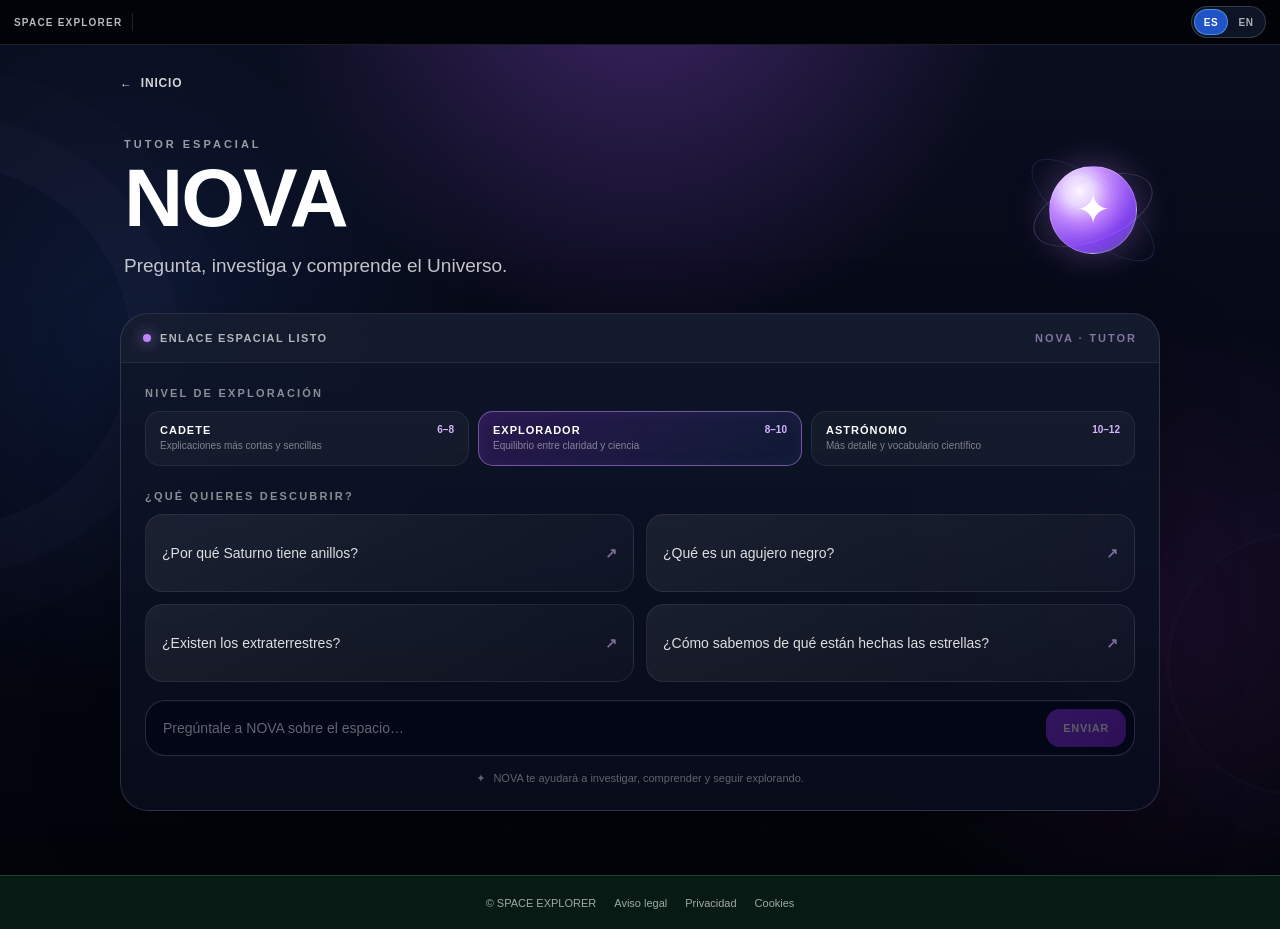
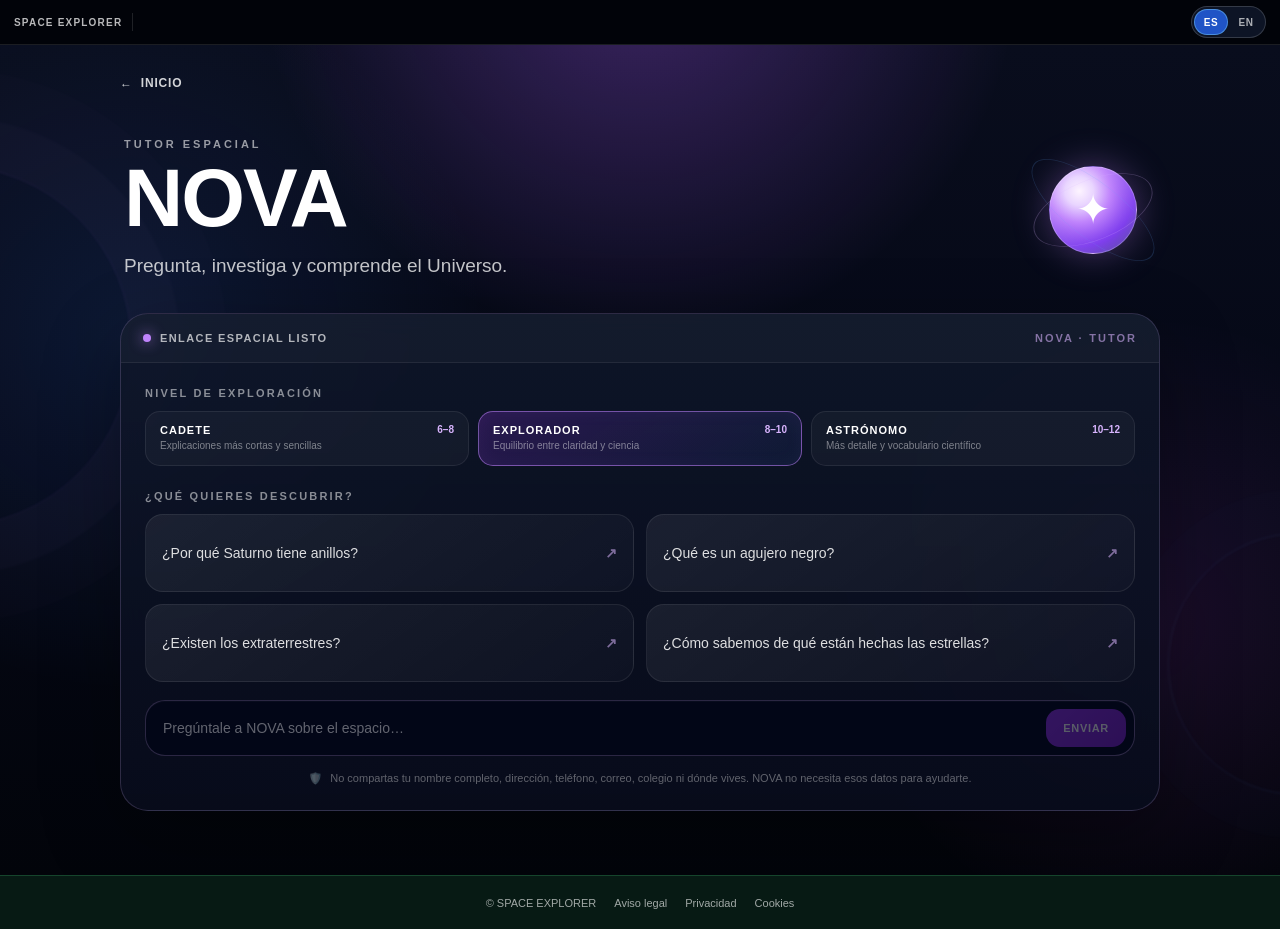
Before and after one commit to Nacho12PIA/space-explorer, a Next.js app: page /nova in a window 1280 px wide. Built offline with nearby package versions, Linux system fonts and the light colour scheme.

Commit message:
Integra seguridad infantil y privacidad en NOVA

```diff
--- a/app/nova/page.js
+++ b/app/nova/page.js
@@ -5,6 +5,7 @@ import { useEffect, useRef, useState } from "react";
 import { useLanguage } from "../../i18n/LanguageContext";
 import { getNovaContent } from "../../i18n/nova";
 import { findNovaAnswer } from "../../data/novaEngine";
+import { checkNovaSafety } from "../../data/novaSafety";
 import styles from "./NovaPage.module.css";
 
 export default function NovaPage() {
@@ -25,8 +26,10 @@ export default function NovaPage() {
   function sendMessage(rawText) {
     const text=rawText.trim(); if(!text||isThinking)return;
     setMessages((current)=>[...current,{id:`${Date.now()}-user`,role:"user",text}]); setInput(""); setIsThinking(true);
-    const result=findNovaAnswer(text,language,level); const reply=result.found?result.text:content.knowledgeFallback;
-    timerRef.current=setTimeout(()=>{setMessages((current)=>[...current,{id:`${Date.now()}-nova`,role:"nova",text:reply,recommendation:result.found?result.recommendation:null}]);setIsThinking(false);},500);
+    const safety=checkNovaSafety(text,language);
+    const result=safety.safe?findNovaAnswer(text,language,level):{found:false,recommendation:null};
+    const reply=!safety.safe?safety.text:result.found?result.text:content.knowledgeFallback;
+    timerRef.current=setTimeout(()=>{setMessages((current)=>[...current,{id:`${Date.now()}-nova`,role:"nova",text:reply,recommendation:safety.safe&&result.found?result.recommendation:null}]);setIsThinking(false);},500);
   }
 
   function handleSubmit(event){event.preventDefault();sendMessage(input);}
@@ -43,7 +46,7 @@ export default function NovaPage() {
           {messages.length===0 ? <><div className={styles.promptLabel}>{content.suggestedQuestions}</div><div className={styles.suggestions}>{content.suggestions.map((question)=><button className={styles.suggestion} type="button" key={question} onClick={()=>sendMessage(question)} disabled={isThinking}>{question}</button>)}</div></> :
           <div className={styles.conversation} aria-live="polite">{messages.map((message)=><div className={`${styles.messageRow} ${message.role==="user"?styles.userRow:styles.novaRow}`} key={message.id}>{message.role==="nova"&&<div className={styles.messageAvatar} aria-hidden="true">✦</div>}<div className={`${styles.message} ${message.role==="user"?styles.userMessage:styles.novaMessage}`}><div className={styles.messageLabel}>{message.role==="user"?content.userLabel:content.novaLabel}</div><div style={{whiteSpace:"pre-line"}}>{message.text}</div>{message.role==="nova"&&message.recommendation&&<Link href={message.recommendation.href} className={`${styles.contextLink} ${styles[`context_${message.recommendation.area}`]||""}`}><span aria-hidden="true">{message.recommendation.icon}</span><span>{message.recommendation.label}</span><span aria-hidden="true">→</span></Link>}</div></div>)}{isThinking&&<div className={`${styles.messageRow} ${styles.novaRow}`}><div className={styles.messageAvatar} aria-hidden="true">✦</div><div className={`${styles.message} ${styles.novaMessage} ${styles.thinking}`}><span>{content.thinking}</span><span className={styles.dots} aria-hidden="true"><i/><i/><i/></span></div></div>}<div ref={conversationEndRef}/></div>}
           <form className={styles.composer} onSubmit={handleSubmit}><textarea className={styles.input} value={input} onChange={(event)=>setInput(event.target.value)} onKeyDown={handleKeyDown} placeholder={content.placeholder} rows={1} maxLength={600} aria-label={content.placeholder} disabled={isThinking}/><button className={styles.send} type="submit" disabled={!input.trim()||isThinking}>{content.send}</button></form>
-          <div className={styles.footerHint}><span aria-hidden="true">✦</span><span>{content.footerHint}</span></div>
+          <div className={styles.footerHint}><span aria-hidden="true">🛡️</span><span>{content.privacyHint}</span></div>
         </div>
       </section>
     </div></main>
```
